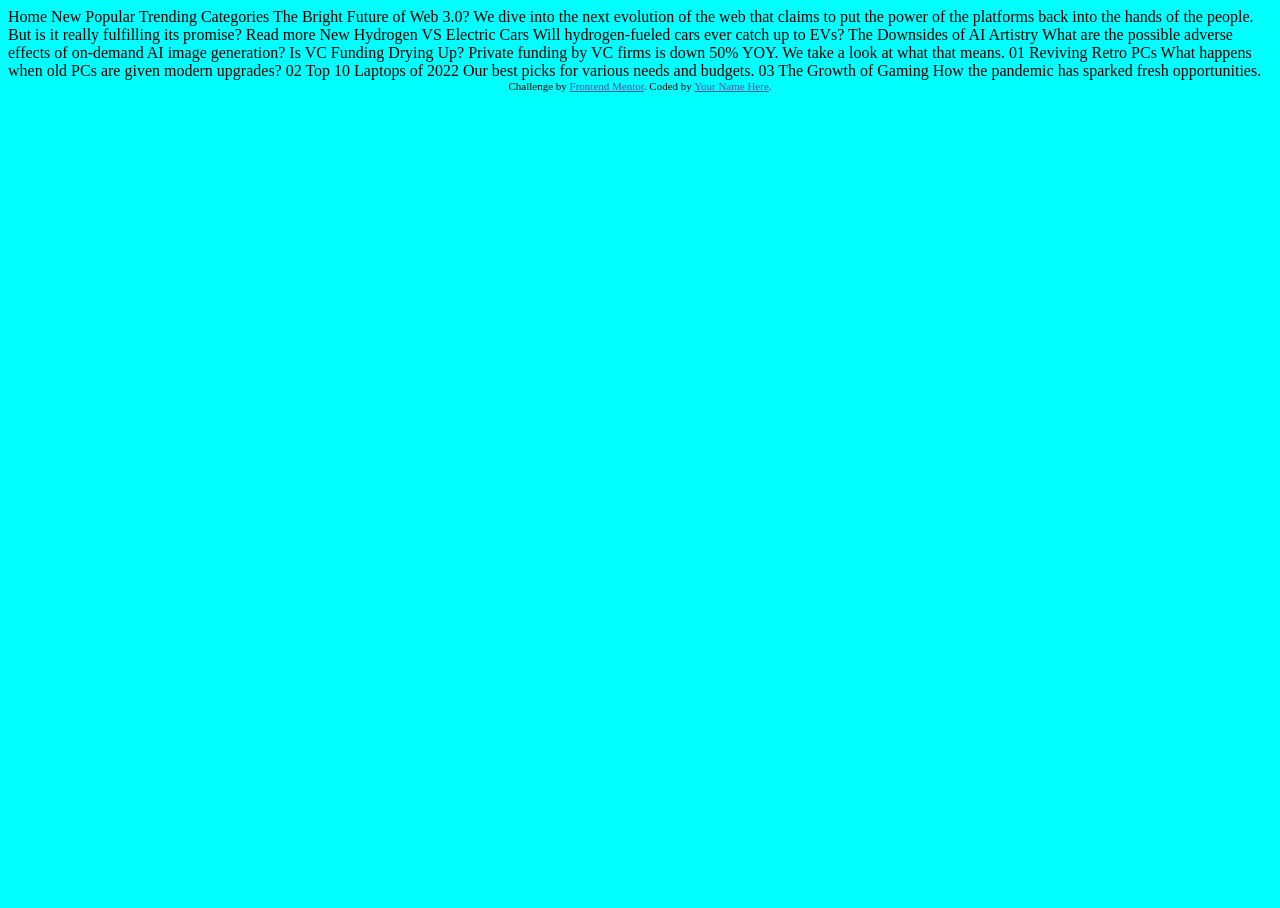
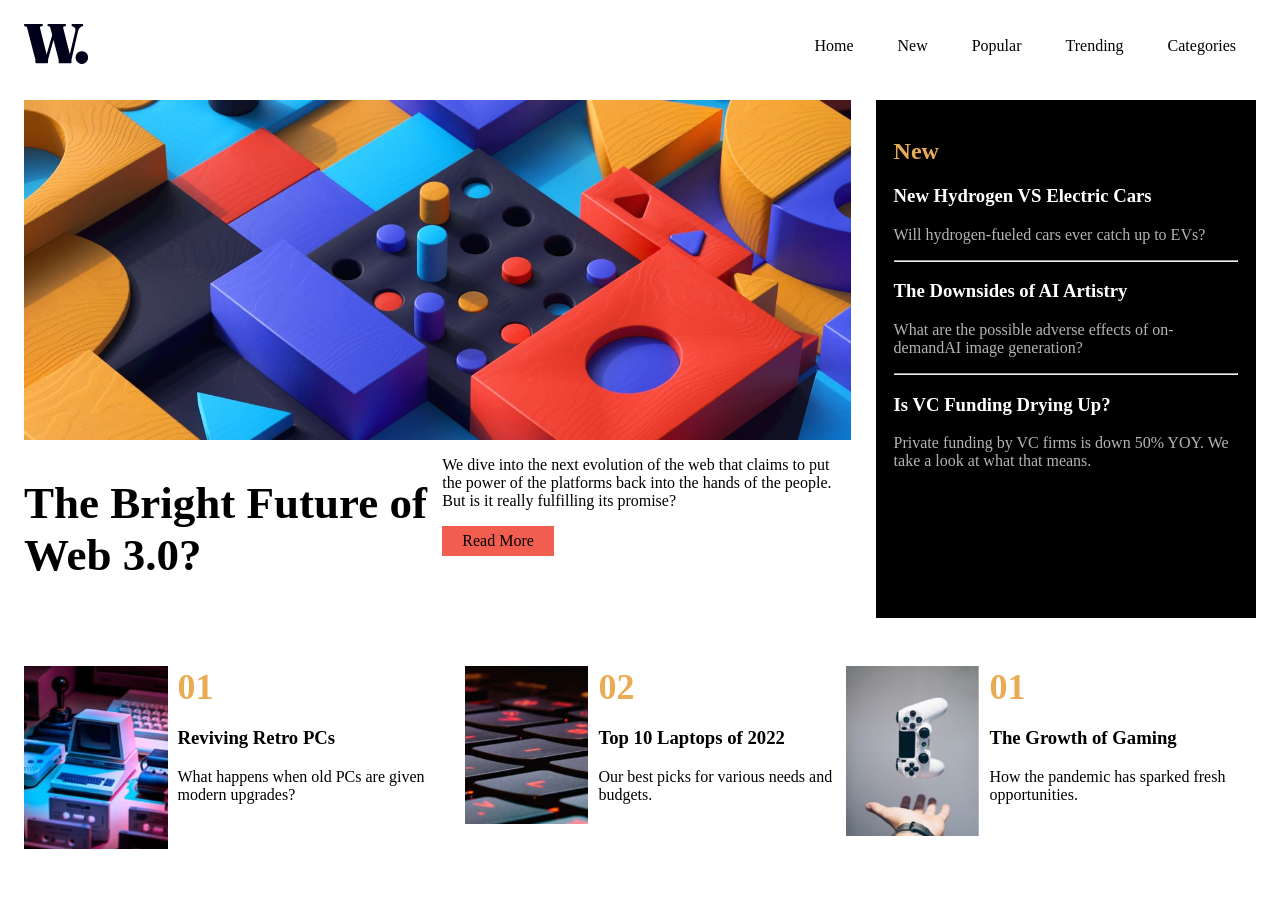
Before and after one commit to eldohubacademy/news-homepage-main, a plain HTML site: page index.html in a window 1280 px wide. Before the commit the page ends 800 px from the top, so only its background shows below. Drawn offline with Linux system fonts and the light colour scheme.

Commit message:
final class version

```diff
--- a/index.html
+++ b/index.html
@@ -13,39 +13,119 @@
     />
 
     <title>Frontend Mentor | News homepage</title>
-
-    <!-- Feel free to remove these styles or customise in your own stylesheet 👍 -->
-    <style>
-      body {
-        background-color: aqua;
-      }
-      .attribution {
-        font-size: 11px;
-        text-align: center;
-      }
-      .attribution a {
-        color: hsl(228, 45%, 44%);
-      }
-    </style>
+    <link rel="stylesheet" href="style.css" />
   </head>
   <body>
-    Home New Popular Trending Categories The Bright Future of Web 3.0? We dive
-    into the next evolution of the web that claims to put the power of the
-    platforms back into the hands of the people. But is it really fulfilling its
-    promise? Read more New Hydrogen VS Electric Cars Will hydrogen-fueled cars
-    ever catch up to EVs? The Downsides of AI Artistry What are the possible
-    adverse effects of on-demand AI image generation? Is VC Funding Drying Up?
-    Private funding by VC firms is down 50% YOY. We take a look at what that
-    means. 01 Reviving Retro PCs What happens when old PCs are given modern
-    upgrades? 02 Top 10 Laptops of 2022 Our best picks for various needs and
-    budgets. 03 The Growth of Gaming How the pandemic has sparked fresh
-    opportunities.
+    <header>
+      <a href="index.html">
+        <img src="./assets/images/logo.svg" alt="main logo" />
+      </a>
+      <nav>
+        <a href="index.html">Home</a>
+        <a href="#">New</a>
+        <a href="#">Popular</a>
+        <a href="#">Trending</a>
+        <a href="#">Categories</a>
+      </nav>
+      <button class="mobile-menu-btn">
+        <img src="./assets/images/icon-menu.svg" alt="menu icon " />
+      </button>
+    </header>
+    <main>
+      <section class="intro">
+        <div class="left-side">
+          <img
+            src="./assets/images/image-web-3-desktop.jpg"
+            class="desktop"
+            alt="main illustration"
+          />
+          <img
+            src="./assets/images/image-web-3-mobile.jpg"
+            class="mobile"
+            alt="main illustration"
+          />
+          <div class="lower-left">
+            <h1>The Bright Future of Web 3.0?</h1>
+            <div>
+              <p>
+                We dive into the next evolution of the web that claims to put
+                the power of the platforms back into the hands of the people.
+                But is it really fulfilling its promise?
+              </p>
+              <a href="#" id="read-more">Read More</a>
+            </div>
+          </div>
+        </div>
+        <div class="right-side">
+          <h2>New</h2>
+          <ul>
+            <li>
+              <h3>New Hydrogen VS Electric Cars</h3>
+              <p>Will hydrogen-fueled cars ever catch up to EVs?</p>
+            </li>
+            <hr />
+            <li>
+              <h3>The Downsides of AI Artistry</h3>
+              <p>
+                What are the possible adverse effects of on-demandAI image
+                generation?
+              </p>
+            </li>
+            <hr />
+            <li>
+              <h3>Is VC Funding Drying Up?</h3>
+              <p>
+                Private funding by VC firms is down 50% YOY. We take a look at
+                what that means.
+              </p>
+            </li>
+          </ul>
+        </div>
+      </section>
+      <section class="newslist">
+        <ul>
+          <li>
+            <div>
+              <img
+                src="./assets/images/image-retro-pcs.jpg"
+                alt="retro pc blog illustration"
+              />
+            </div>
 
-    <div class="attribution">
-      Challenge by
-      <a href="https://www.frontendmentor.io?ref=challenge" target="_blank"
-        >Frontend Mentor</a
-      >. Coded by <a href="#">Your Name Here</a>.
-    </div>
+            <div>
+              <span>01</span>
+              <h3>Reviving Retro PCs</h3>
+              <p>What happens when old PCs are given modern upgrades?</p>
+            </div>
+          </li>
+          <li>
+            <div>
+              <img
+                src="./assets/images/image-top-laptops.jpg"
+                alt="top laptops illustration"
+              />
+            </div>
+            <div>
+              <span>02</span>
+              <h3>Top 10 Laptops of 2022</h3>
+              <p>Our best picks for various needs and budgets.</p>
+            </div>
+          </li>
+          <li>
+            <div>
+              <img
+                src="./assets/images/image-gaming-growth.jpg"
+                alt="gaming growth illustration"
+              />
+            </div>
+            <div>
+              <span>01</span>
+              <h3>The Growth of Gaming</h3>
+              <p>How the pandemic has sparked fresh opportunities.</p>
+            </div>
+          </li>
+        </ul>
+      </section>
+    </main>
   </body>
 </html>
--- /dev/null
+++ b/style.css
@@ -0,0 +1,132 @@
+/* header */
+header {
+  display: flex;
+  justify-content: space-between;
+  align-items: center;
+  padding: 16px;
+}
+
+header > nav {
+  display: none;
+}
+header > button {
+  background-color: transparent;
+  border: none;
+}
+/* section one */
+.intro {
+  padding: 16px;
+}
+.intro img {
+  width: 100%;
+}
+.desktop {
+  display: none;
+}
+
+.intro h1 {
+  font-size: 45px;
+}
+
+.intro .lower-left a {
+  background-color: hsl(5, 85%, 63%);
+  color: black;
+  text-decoration: none;
+  padding: 6px 20px;
+  display: block;
+  width: fit-content;
+}
+
+.intro .right-side {
+  background-color: black;
+  color: rgb(182, 179, 179);
+  padding: 18px;
+  margin-top: 20px; /*remove on desktop */
+}
+
+.intro .right-side ul {
+  list-style-type: none;
+  padding: 0;
+}
+.intro h2 {
+  color: hsl(35, 77%, 62%);
+}
+.intro h3 {
+  color: white;
+}
+/* section two */
+
+.newslist {
+  padding: 16px;
+}
+
+.newslist ul {
+  padding: 0;
+  list-style-type: none;
+}
+.newslist ul li {
+  display: flex;
+  gap: 10px;
+  margin-bottom: 20px;
+}
+.newslist ul li h2 {
+  margin: 0 10px;
+}
+.newslist ul li span {
+  color: hsl(35, 77%, 62%);
+  font-size: 36px;
+  font-weight: bold;
+}
+
+.newslist ul li img {
+  width: 100%;
+}
+.newslist ul li div:first-child {
+  flex: 1;
+}
+.newslist ul li div:last-child {
+  flex: 2;
+}
+
+@media (min-width: 730px) {
+  header > nav {
+    display: block;
+  }
+  header > nav a {
+    color: black;
+    padding: 10px 20px;
+    text-decoration: none;
+  }
+  header > button {
+    display: none;
+  }
+
+  .intro {
+    display: flex;
+    gap: 25px;
+  }
+  .intro .left-side {
+    flex: 2.4;
+  }
+  .intro .right-side {
+    flex: 1;
+    margin: 0;
+  }
+  .desktop {
+    display: block;
+  }
+  .mobile {
+    display: none;
+  }
+  .intro .lower-left {
+    display: flex;
+    gap: 10px;
+  }
+  .intro .lower-left > * {
+    flex: 1;
+  }
+
+  .newslist ul {
+    display: flex;
+  }
+}
```
